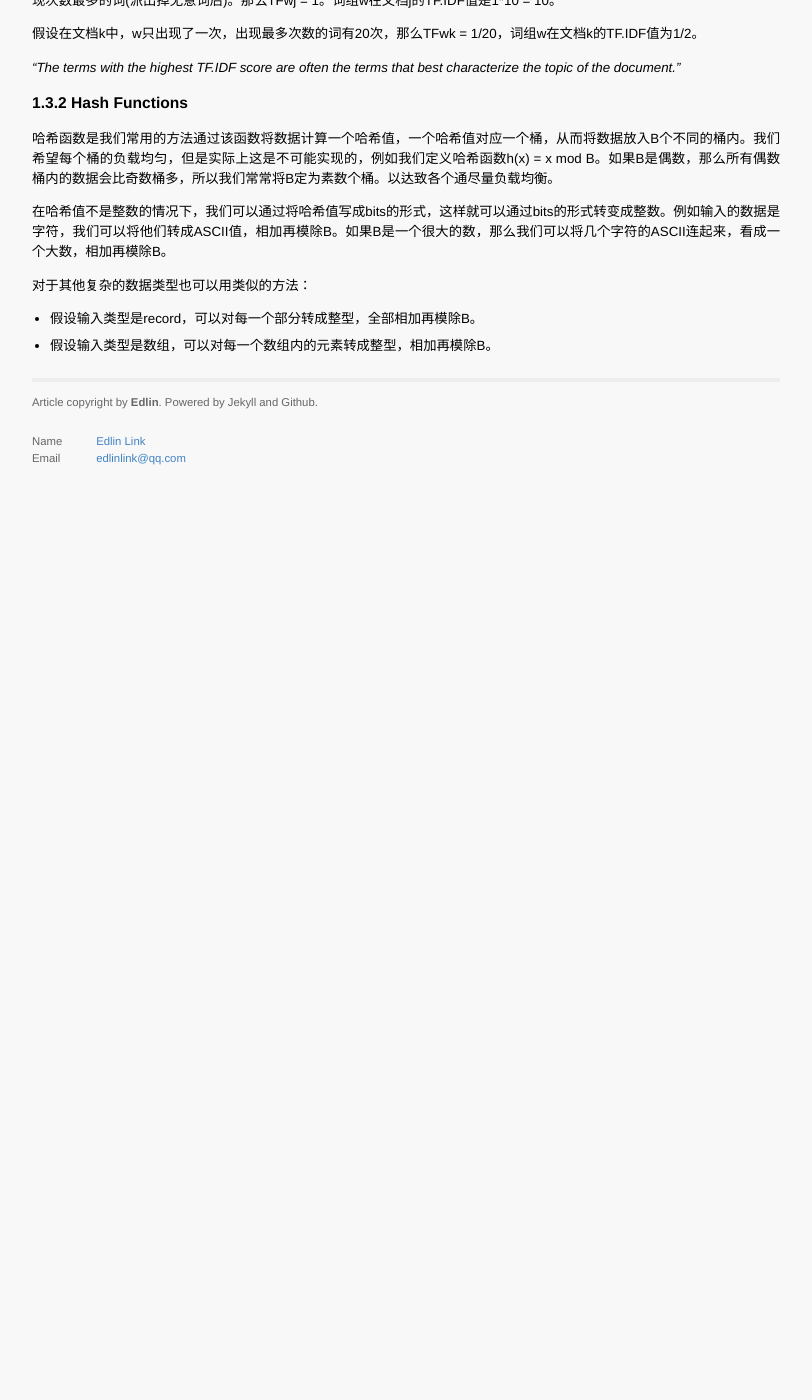
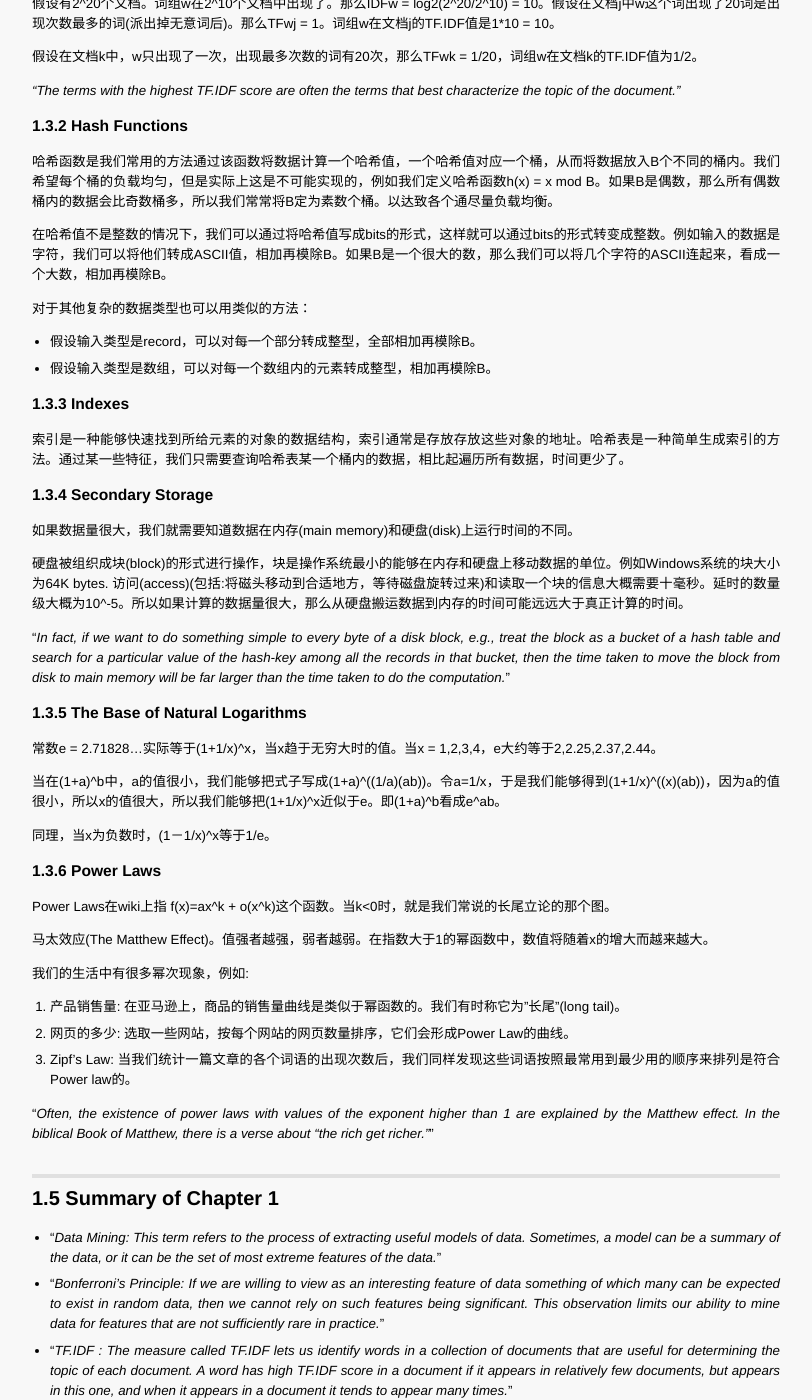
Before and after one commit to EdlinLink/edlinlink.github.io, a Jekyll site: the page built from _posts/2013-11-07-Mining_Of_Massive_Datasets_Reading_Notes.md, in a window 1280 px wide and 1400 px high, scrolled down 3034 px. Shown: the whole window, without its empty margins (234-1046 px from the left). Built offline with Jekyll 4.4.1, drawn with Linux system fonts in a browser that asks for light colours; Markdown is read by kramdown in place of the engine named in the settings; formulas are drawn with MathJax 3; comment, search, counter and statistics services are not loaded; before the commit the page ends 3532 px from its top, so only the background shows below that; some of the changed text lies outside the part shown.

Commit message:
new post

```diff
--- a/_posts/2013-11-07-Mining_Of_Massive_Datasets_Reading_Notes.md
+++ b/_posts/2013-11-07-Mining_Of_Massive_Datasets_Reading_Notes.md
@@ -98,7 +98,7 @@ Clustering: 在聚类中，数据被看作是高唯空间的一个点。越相
 
 为了在这些记录数据中找到这些坏人，我们尝试找一下有没有哪两个人有两次在同一天同时住在同一间酒店的。我们认为这些人就是可疑的坏人。现在我们来分析一下这样的假设究竟正不正确。假如每个人住酒店这个行为都是随机的，那么某个人在任意一天住酒店的概率是0.01。那么特定的两个人在同一天住酒店的概率就是0.0001。那么他们在同一天住同一酒店的概率就是0.0001再除以酒店数10^5，也就是10^-9。如果他们出现两次同一天住同一酒店的概率就是10^-18。
 
-我们现在想一下，在所有人群中出现两人同一天住同一酒店的期望是多少。从十亿人中选两人，C(2,n)大概是n^2/2，即5*10^17。在1000天的记录中选两天的选法有C(2,1000)，即5*10^5。所以在这1000天的记录中会出现大概
+我们现在想一下，在所有人群中出现两人同一天住同一酒店的期望是多少。从十亿人中选两人，C(2,n)大概是(n^2)/2，即5\*10^17。在1000天的记录中选两天的选法有C(2,1000)，即5\*10^5。所以在这1000天的记录中会出现大概
 
 <center> 5\*10^17 \* 5\*10^5 \* 10^-18 = 250,000 </center>
 
@@ -140,3 +140,63 @@ $$TF_ij = f_ij / max_k F_kj$$
 
 + 假设输入类型是record，可以对每一个部分转成整型，全部相加再模除B。
 + 假设输入类型是数组，可以对每一个数组内的元素转成整型，相加再模除B。
+
+### 1.3.3 Indexes
+
+索引是一种能够快速找到所给元素的对象的数据结构，索引通常是存放存放这些对象的地址。哈希表是一种简单生成索引的方法。通过某一些特征，我们只需要查询哈希表某一个桶内的数据，相比起遍历所有数据，时间更少了。
+
+### 1.3.4 Secondary Storage
+
+如果数据量很大，我们就需要知道数据在内存(main memory)和硬盘(disk)上运行时间的不同。
+
+硬盘被组织成块(block)的形式进行操作，块是操作系统最小的能够在内存和硬盘上移动数据的单位。例如Windows系统的块大小为64K bytes. 访问(access)(包括:将磁头移动到合适地方，等待磁盘旋转过来)和读取一个块的信息大概需要十毫秒。延时的数量级大概为10^-5。所以如果计算的数据量很大，那么从硬盘搬运数据到内存的时间可能远远大于真正计算的时间。
+
+"*In fact, if we want to do something simple to every byte of a disk block, e.g., treat the block as a bucket of a hash table and search for a particular value of the hash-key among all the records in that bucket, then the time taken to move the block from disk to main memory will be far larger than the time taken to do the computation.*"
+
+### 1.3.5 The Base of Natural Logarithms
+
+常数e = 2.71828...实际等于(1+1/x)^x，当x趋于无穷大时的值。当x = 1,2,3,4，e大约等于2,2.25,2.37,2.44。
+
+当在(1+a)^b中，a的值很小，我们能够把式子写成(1+a)^((1/a)(ab))。令a=1/x，于是我们能够得到(1+1/x)^((x)(ab))，因为a的值很小，所以x的值很大，所以我们能够把(1+1/x)^x近似于e。即(1+a)^b看成e^ab。
+
+同理，当x为负数时，(1－1/x)^x等于1/e。
+
+### 1.3.6 Power Laws
+
+Power Laws在wiki上指 f(x)=ax^k + o(x^k)这个函数。当k<0时，就是我们常说的长尾立论的那个图。
+
+马太效应(The Matthew Effect)。值强者越强，弱者越弱。在指数大于1的幂函数中，数值将随着x的增大而越来越大。
+
+我们的生活中有很多幂次现象，例如:
+
+1. 产品销售量: 在亚马逊上，商品的销售量曲线是类似于幂函数的。我们有时称它为"长尾"(long tail)。
+2. 网页的多少: 选取一些网站，按每个网站的网页数量排序，它们会形成Power Law的曲线。
+3. Zipf's Law: 当我们统计一篇文章的各个词语的出现次数后，我们同样发现这些词语按照最常用到最少用的顺序来排列是符合Power law的。
+
+"*Often, the existence of power laws with values of the exponent higher than 1 are explained by the Matthew effect. In the biblical Book of Matthew, there is a verse about “the rich get richer.”*"
+
+
+## 1.5 Summary of Chapter 1
+
++ "*Data Mining: This term refers to the process of extracting useful models of data. Sometimes, a model can be a summary of the data, or it can be the set of most extreme features of the data.*"
++ "*Bonferroni’s Principle: If we are willing to view as an interesting feature of data something of which many can be expected to exist in random data, then we cannot rely on such features being significant. This observation limits our ability to mine data for features that are not sufficiently rare in practice.*"
++ "*TF.IDF : The measure called TF.IDF lets us identify words in a collection of documents that are useful for determining the topic of each document. A word has high TF.IDF score in a document if it appears in relatively few documents, but appears in this one, and when it appears in a document it tends to appear many times.*"
++ "*Hash Functions: A hash function maps hash-keys of some data type to integer bucket numbers. A good hash function distributes the possible hash-key values approximately evenly among buckets. Any data type can be the domain of a hash function.*"
++ "*Indexes: An index is a data structure that allows us to store and retrieve data records efficiently, given the value in one or more of the fields of the record. Hashing is one way to build an index.*"
++ "*Storage on Disk: When data must be stored on disk (secondary memory), it takes very much more time to access a desired data item than if the same data were stored in main memory. When data is large, it is important that algorithms strive to keep needed data in main memory.*"
++ "*Power Laws: Many phenomena obey a law that can be expressed as y = cx^a for some power a, often around −2. Such phenomena include the sales of the xth most popular book, or the number of in-links to the xth most popular page.*"
+
+
+
+# Chapter 2 Large-Scale File Systems and Map-Reduce
+
+现代网络应用会产生大量的数据，这些数据都比较常规使得能够实现并行化。重要的例子如:
+
+1. 计算网页重要性。需要进行矩阵乘法，矩阵的维数在千万级别。
+2. 在社交网络中进行"朋友"搜索。涵盖百万个节点和上亿条表。
+
+对于这样的应用，孕育了新的文件系统Map-Reduce。
+
+"*Implementations of map-reduce enable many of the most common calculations on large-scale data to be performed on large collections of computers, efficiently and in a way that is tolerant of hardware failures during the computation.*"
+
+## 2.1 Distributed File Systems
```
Also changed, not shown: other parts of _posts/2013-11-07-Mining_Of_Massive_Datasets_Reading_Notes.md (+2 -2 lines), _posts/1991-11-27-Todolist.markdown (+21 -37 lines), _posts/2014-01-05-University_Book_List.md (+4 -1 lines), _posts/2014-02-14-Mathjax.md (added, +167 -0 lines).
